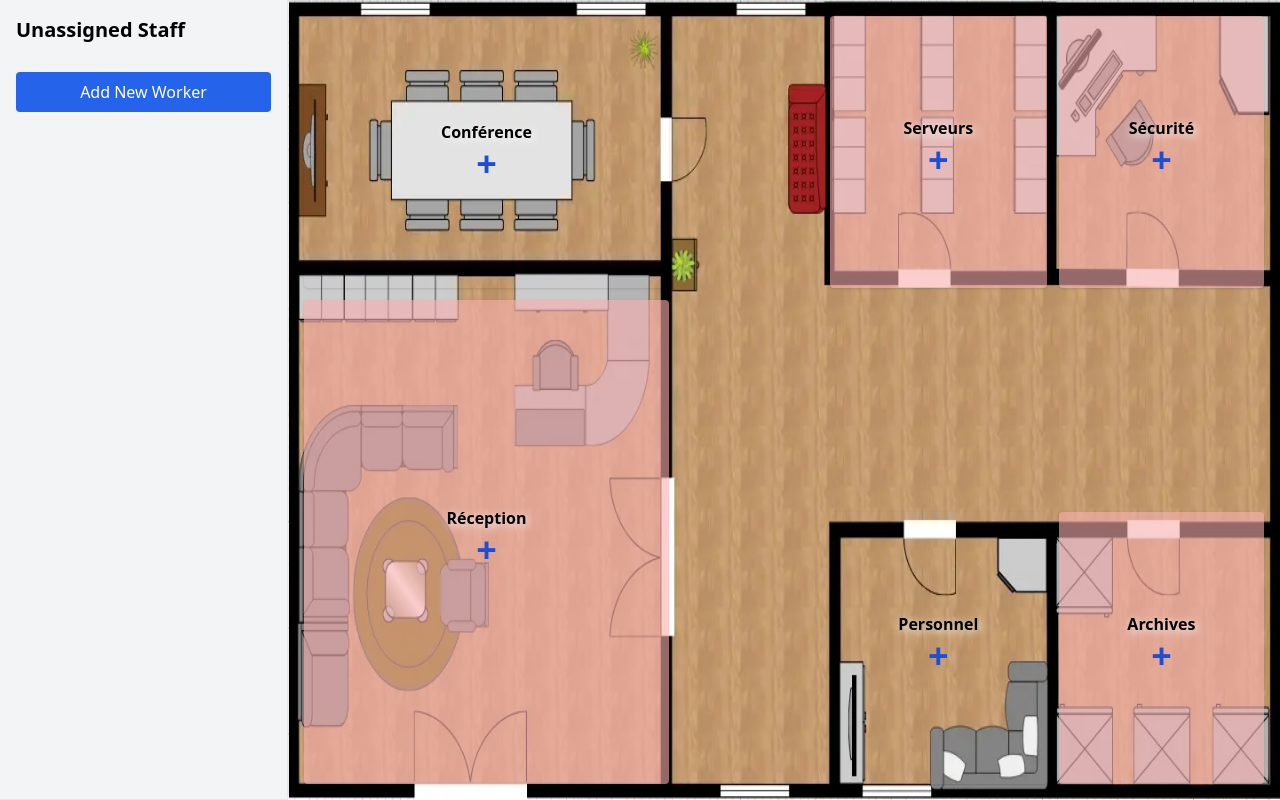
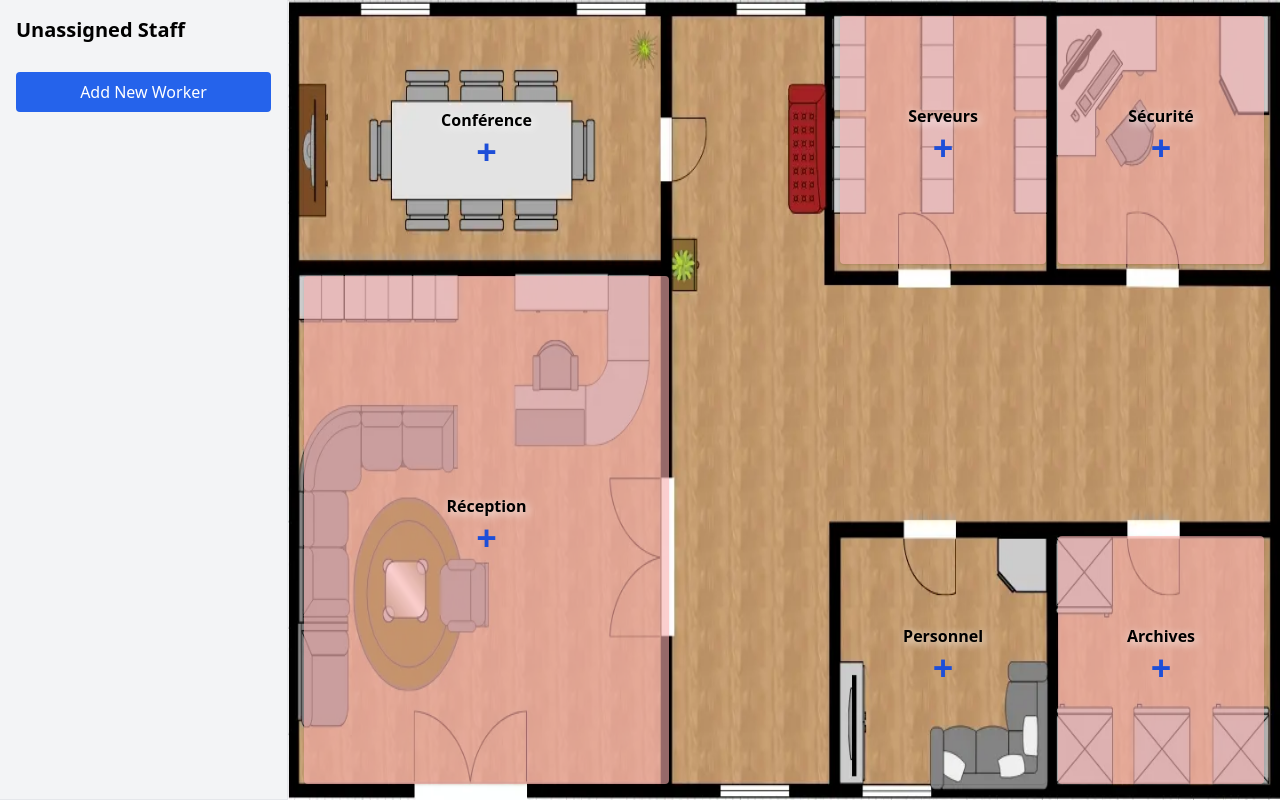
Before and after one commit to a-oirgari/croise1, a plain HTML site: page index.html in a window 1280 px wide. Drawn offline with nearby package versions, Linux system fonts and the light colour scheme.

Commit message:
in the style.css file the mesures of the sections in grid are modified to enhance the ui/ux experience

```diff
--- a/assets/style.css
+++ b/assets/style.css
@@ -7,7 +7,9 @@ main {
   width: 100%;
   gap: 12px;
 
-
+grid-template-columns:
+        minmax(100px, 1.2fr) minmax(100px, 1.2fr) minmax(100px, 1fr) minmax(100px, 1.4fr) minmax(100px, 1.4fr);
+    grid-template-rows: repeat(3, minmax(100px, 1fr));
   grid-template-areas:
     "zone-conference zone-conference . zone-serveurs zone-securite"
     "zone-reception zone-reception . . . "
@@ -61,7 +63,7 @@ span {
 }
 
 .small-card {
-  width: 250px;
+  width: 100%;
   font-size: 0.875rem;
   padding: 8px;
 }
```
